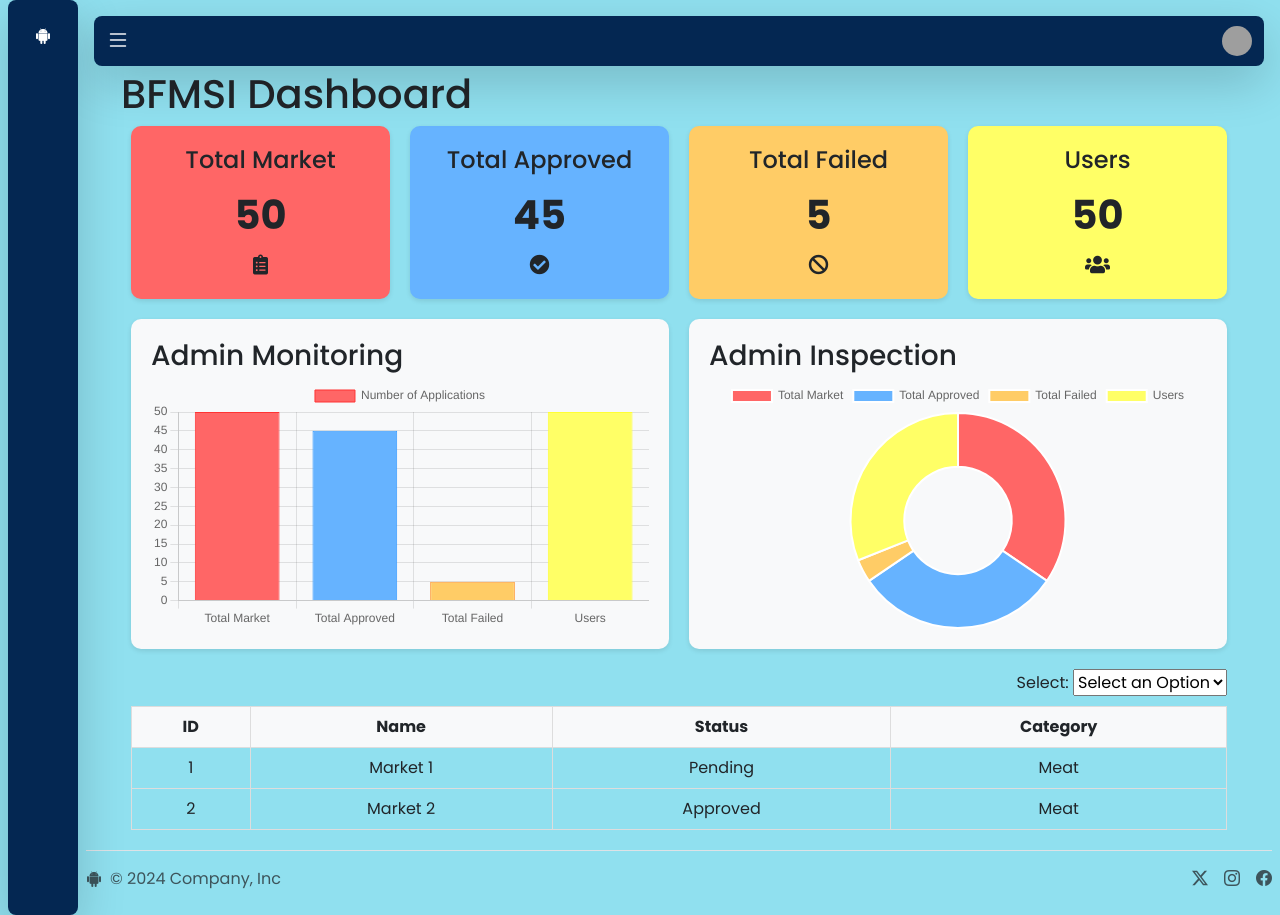
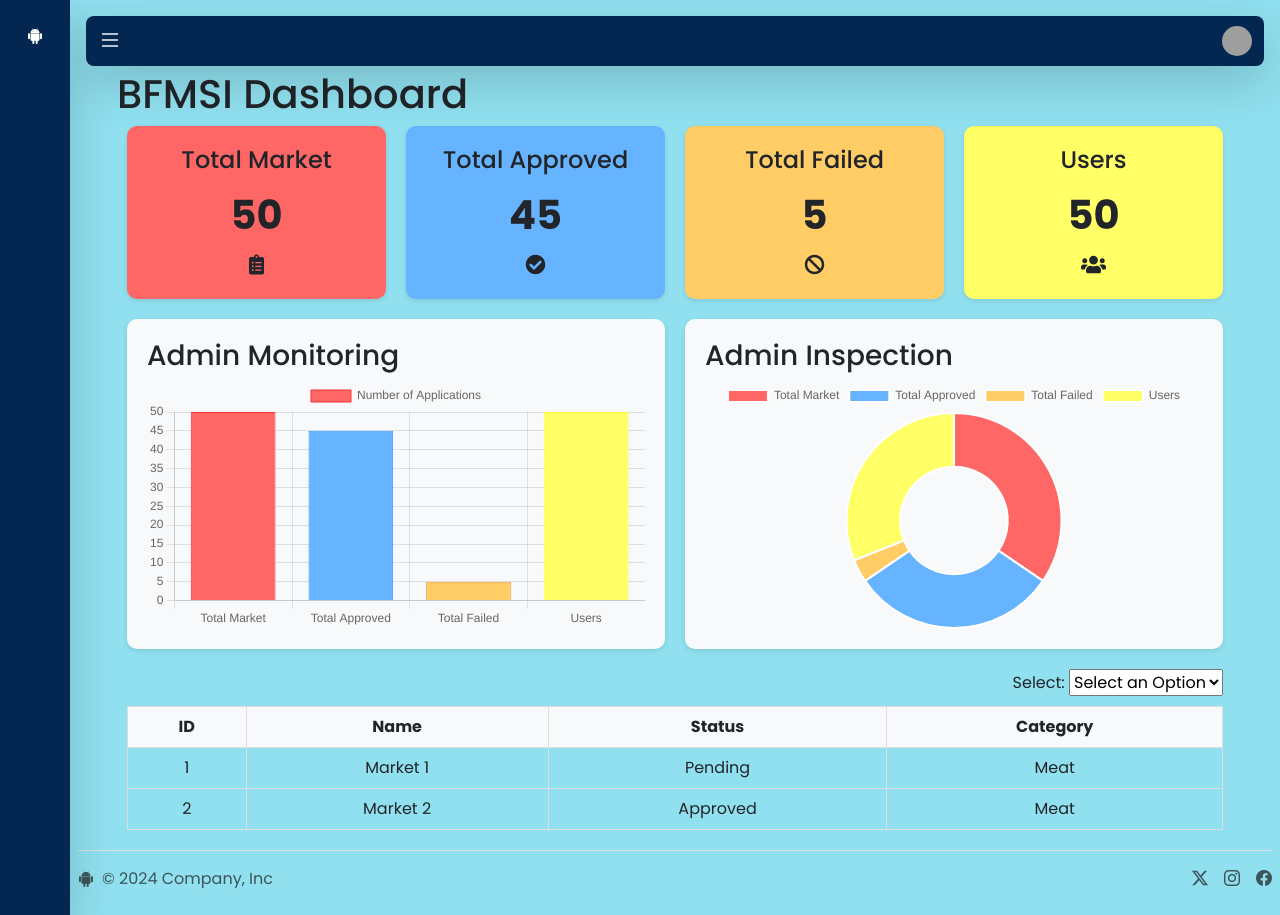
Before and after one commit to rsquercle02/repositorySite, a PHP site: page /template.php in a window 1280 px wide. Run offline with PHP 8.4, Linux system fonts and the light colour scheme; the visitor is signed in with stand-in values (Sample User, id 1); some libraries are stand-ins or nearby versions; grey boxes are pictures that could not be loaded.

Commit message:
Update the background color, margin, and radius.

```diff
--- a/sidebar.php
+++ b/sidebar.php
@@ -1,4 +1,4 @@
-<aside id="sidebar" class="rounded-3 shadow-lg ms-2 bg-body-tertiary">
+<aside id="sidebar" class="shadow-lg bg-body-tertiary">
 
     <div class="d-flex flex-column align-items-center sidebar-logo">
         <div class="logo-icon"><a href="dashboard"><i class="bi bi-android2"></i></a></div>
```
